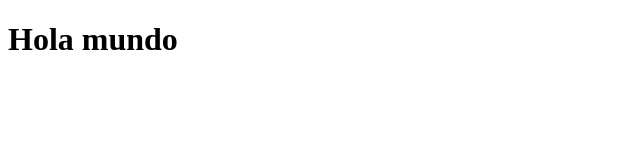
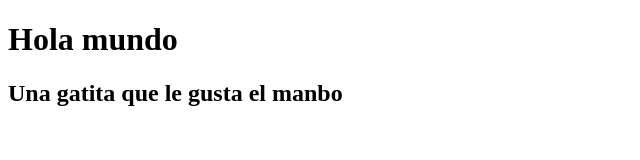
Before and after one commit to fass28/story, a plain HTML site: page index.html in a window 1280 px wide. Shown: the whole page, without its empty margins (0-640 px from the left). Drawn offline with Linux system fonts and the light colour scheme.

Commit message:
se agrego lo de la gatita

```diff
--- a/index.html
+++ b/index.html
@@ -8,5 +8,6 @@
 </head>
 <body>
     <h1>Hola mundo</h1>
+    <h2>Una gatita que le gusta el manbo</h2>
 </body>
 </html>
```
